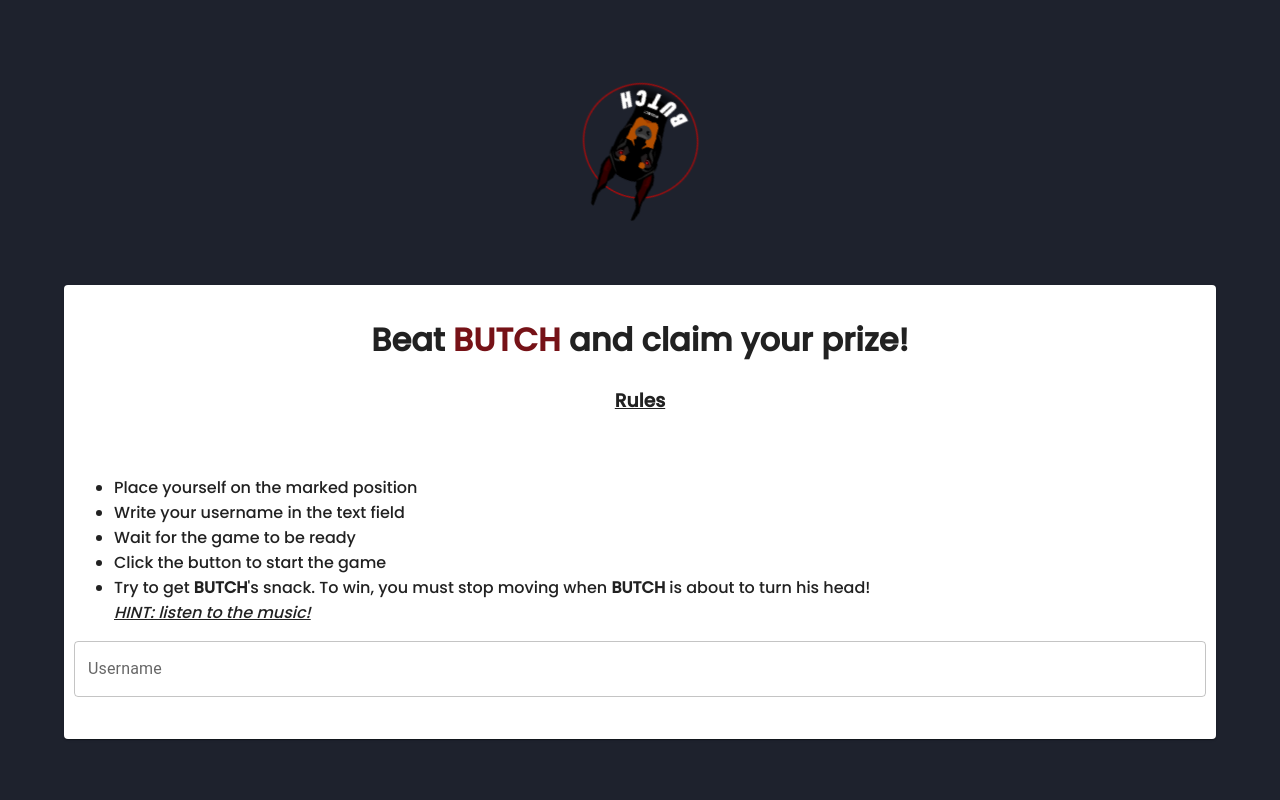
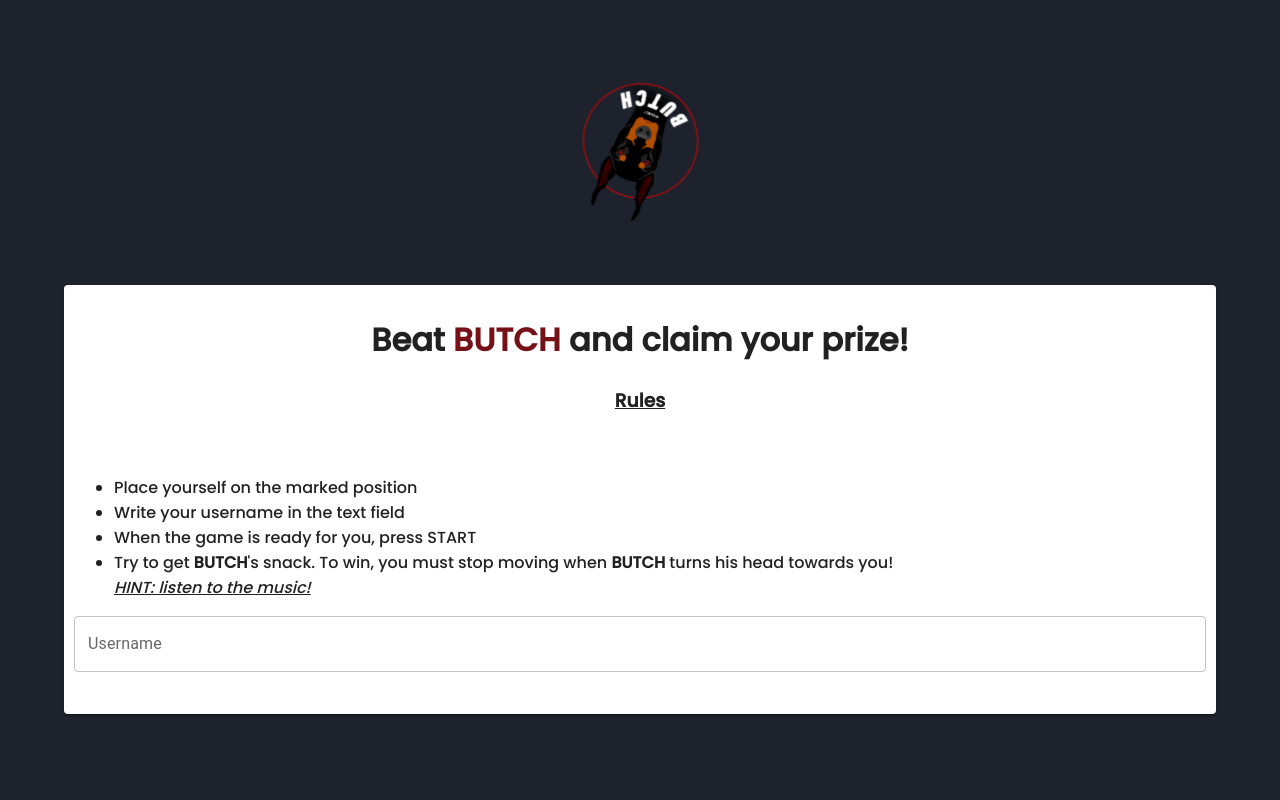
Before and after one commit to WHAAM-Group2/project-butch-webapp, a React (Create React App) app: page / in a window 1280 px wide. Shown: the top 800 px of the page. Built offline with nearby package versions, Linux system fonts and the light colour scheme; no server answers.

Commit message:
Update FirstPage.js
Updated some intructions.

```diff
--- a/src/comp/FirstPage.js
+++ b/src/comp/FirstPage.js
@@ -33,15 +33,11 @@ function FirstPage({setUsername, errorMessage}) {
                         </li>
 
                         <li>
-                            Wait for the game to be ready
+                            When the game is ready for you, press START
                         </li>
 
                         <li>
-                            Click the button to start the game
-                        </li>
-
-                        <li>
-                            Try to get <b>BUTCH</b>'s snack. To win, you must stop moving when <b>BUTCH</b> is about to turn his head! <br /> <u><i>HINT: listen to the music!</i></u>
+                            Try to get <b>BUTCH</b>'s snack. To win, you must stop moving when <b>BUTCH</b> turns his head towards you! <br /> <u><i>HINT: listen to the music!</i></u>
                         </li>
 
                     </ul>
```
